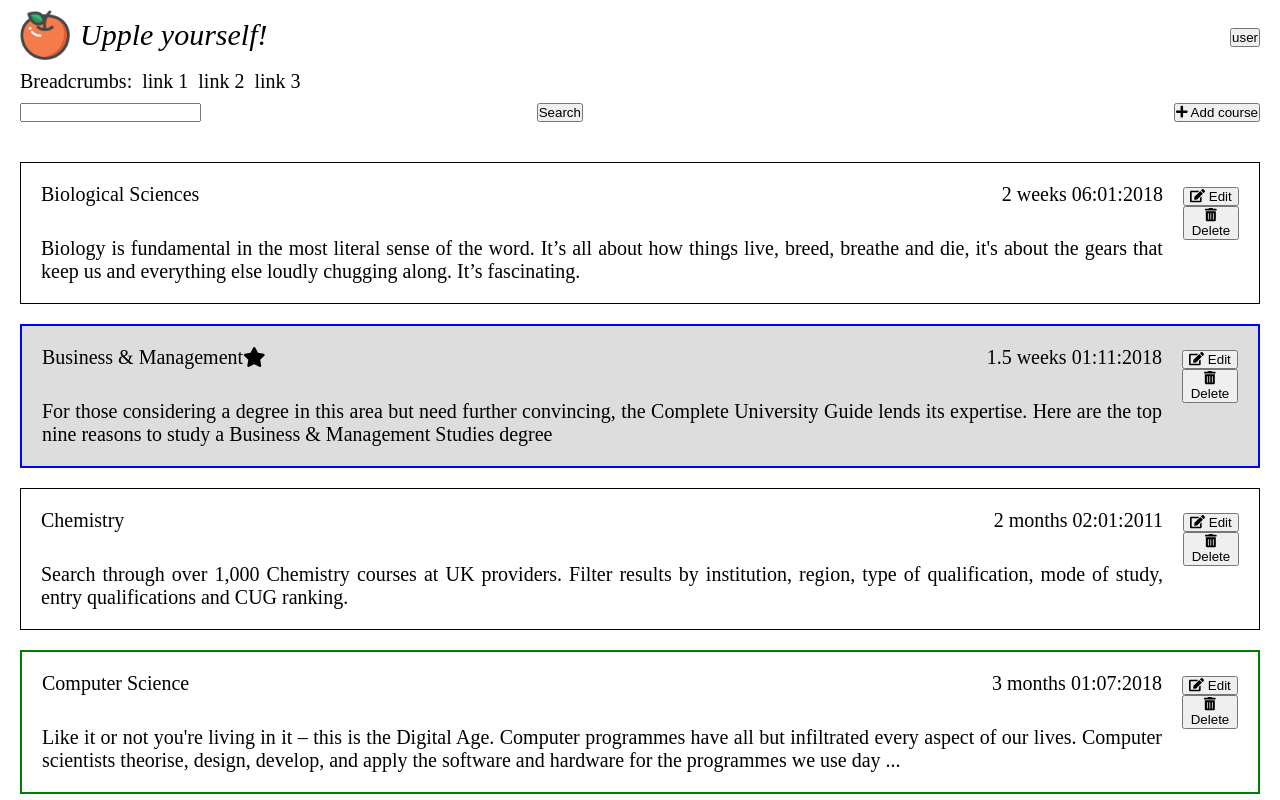
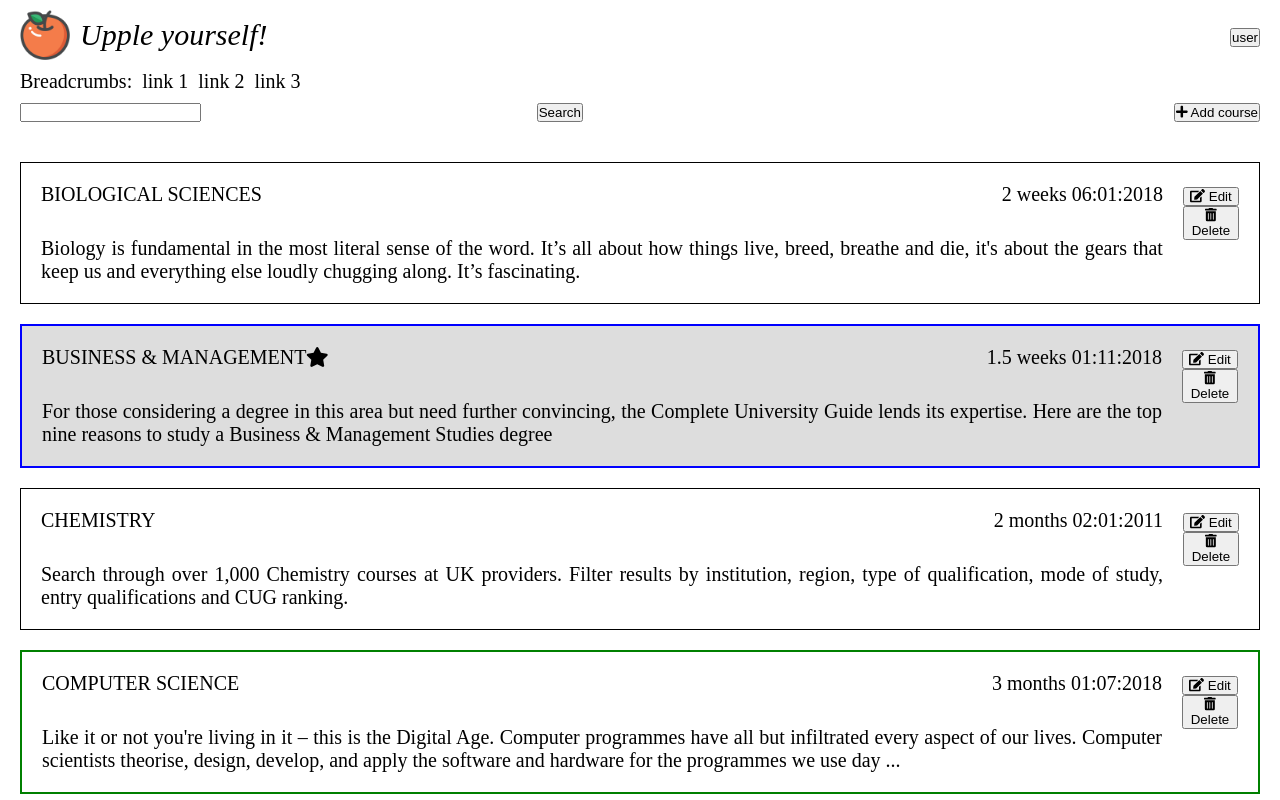
Before and after one commit to mikalai-sokarau/Angular, an Angular app: page / in a window 1280 px wide. Shown: the top 800 px of the page. Built offline with nearby package versions, Linux system fonts and the light colour scheme.

Commit message:
added uppercase pipe to course title

```diff
--- a/src/app/components/course/course.component.html
+++ b/src/app/components/course/course.component.html
@@ -2,7 +2,7 @@
   <div id="course-info">
     <div id="course-header">
       <div>
-        <span id="name">{{title}}</span>
+        <span id="name">{{title | uppercase}}</span>
         <fa-icon *ngIf="isCourseTopRated()" [icon]="topRatedIcon"></fa-icon>
       </div>
       <div>
```
